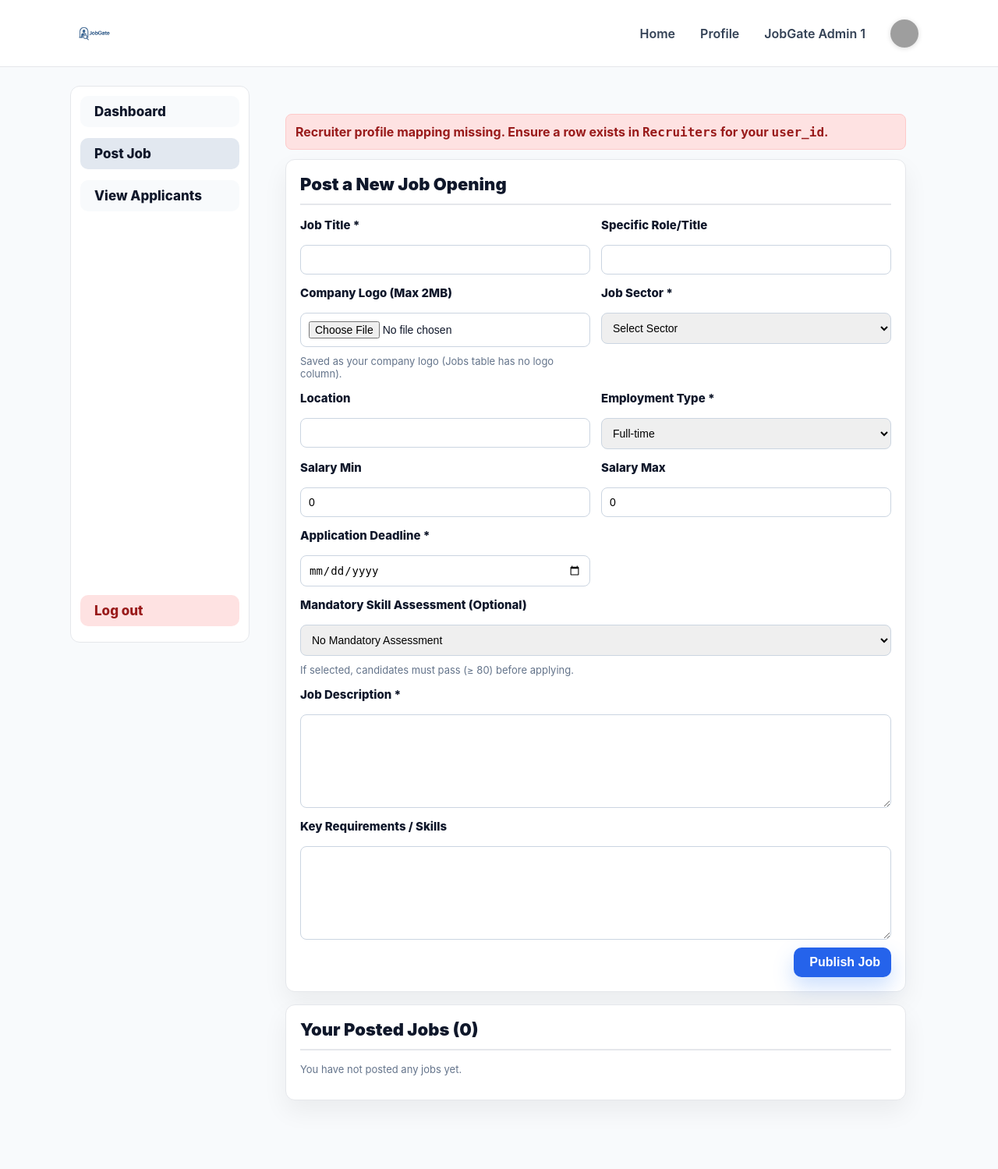
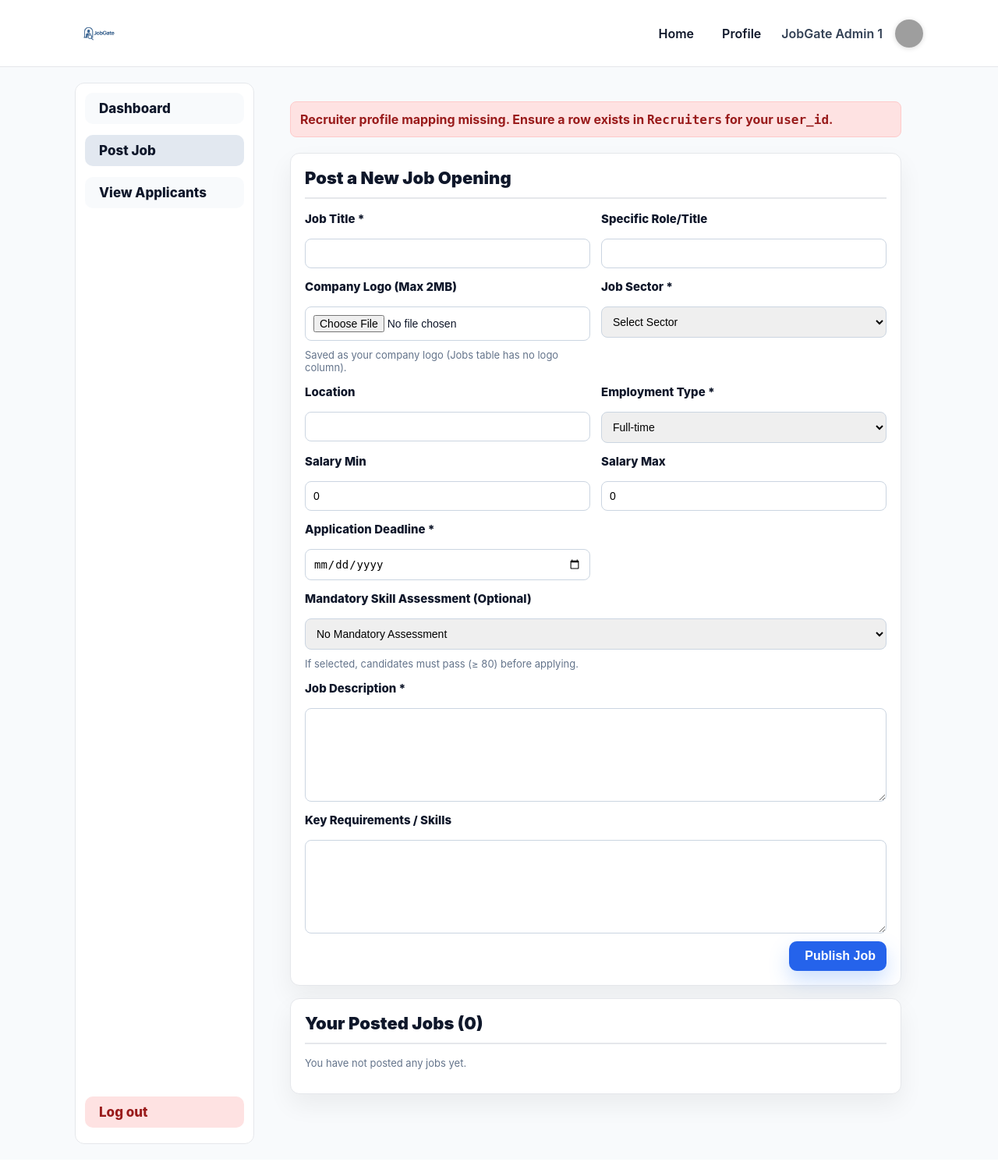
Before and after one commit to FoisalDev/JobGate, a PHP site: page /recruiter_profile.php in a window 1280 px wide. Shown: the whole page at 78% size. After the commit the page ends 1467 px from the top, so only its background shows below. Run offline with PHP 8.4, Linux system fonts and the light colour scheme; a user stored in the database is signed in; data comes from the database, SQL or seed files in the repository; some libraries are stand-ins or nearby versions; grey boxes are pictures that could not be loaded.

Commit message:
recruiter_profile job submit update

```diff
--- a/recruiter_profile.php
+++ b/recruiter_profile.php
@@ -1,15 +1,15 @@
 <?php
-// recruiter_profile.php — STRICT to jobgate.sql schema
+// recruiter_profile.php — STRICT to jobgate.sql + fixed navbar overlap
 require_once 'db_connect.php';
 session_start();
 
-/* DEV ERROR REPORTING (turn off in production) */
+/* DEV (turn off in prod) */
 ini_set('display_errors', 1);
 ini_set('display_startup_errors', 1);
 error_reporting(E_ALL);
 mysqli_report(MYSQLI_REPORT_ERROR | MYSQLI_REPORT_STRICT);
 
-/* Helper */
+/* Helpers */
 if (!function_exists('sanitize_input')) {
   function sanitize_input($v){ return trim(filter_var($v, FILTER_SANITIZE_FULL_SPECIAL_CHARS)); }
 }
@@ -35,6 +35,7 @@ $message_type = '';
 
 /* Map Users.user_id -> Recruiters.recruiter_id */
 $recruiter_id = null;
+$existing_logo = null;
 try {
   $stmt = $conn->prepare("SELECT recruiter_id, company_logo_url FROM Recruiters WHERE user_id = ?");
   $stmt->bind_param("s", $user_id);
@@ -50,12 +51,12 @@ try {
   $message_type = 'error';
 }
 
-/* POST: Create job (STRICT to schema) */
+/* POST: Create job (STRICT to jobgate.sql) */
 if ($_SERVER['REQUEST_METHOD'] === 'POST' && ( $_POST['action'] ?? '' ) === 'post_job') {
   try {
     if (!$recruiter_id) throw new Exception("No recruiter profile found for this user.");
 
-    // Optional: update recruiter company logo (since Jobs table has no logo column)
+    // Optional: update recruiter company logo (Jobs table has no logo column)
     if (!empty($_FILES['logo']['name']) && $_FILES['logo']['error'] === UPLOAD_ERR_OK) {
       $dir_fs  = __DIR__ . '/uploads/job_logos/';
       $dir_web = 'uploads/job_logos/';
@@ -78,6 +79,7 @@ if ($_SERVER['REQUEST_METHOD'] === 'POST' && ( $_POST['action'] ?? '' ) === 'pos
       $stUp = $conn->prepare("UPDATE Recruiters SET company_logo_url = ? WHERE recruiter_id = ?");
       $stUp->bind_param("ss", $logo_url, $recruiter_id);
       $stUp->execute(); $stUp->close();
+      $existing_logo = $logo_url;
     }
 
     // Inputs for Jobs (as per jobgate.sql)
@@ -152,7 +154,7 @@ try {
   $q->close();
 } catch (Throwable $e) {}
 
-/* History — use posted_at & application_deadline exactly as in schema */
+/* History — posted_at & application_deadline */
 $job_history = [];
 try {
   if ($recruiter_id) {
@@ -181,20 +183,40 @@ try {
   <link rel="stylesheet" href="recruiter_profile.css" />
   <script src="https://code.iconify.design/iconify-icon/2.1.0/iconify-icon.min.js"></script>
   <style>
-    .alert{padding:12px;border-radius:8px;margin:12px 0}
-    .alert-success{background:#dcfce7;color:#166534}
-    .alert-error{background:#fee2e2;color:#991b1b}
-    .topbar{display:flex;align-items:center;justify-content:center;padding:10px 16px;background:#fff;border-bottom:1px solid #e5e7eb}
-    .topbar-inner{max-width:1100px;width:100%;display:flex;align-items:center;justify-content:space-between}
-    .logo{height:40px}
-    .top-actions .tlink{margin-right:14px;color:#334155;font-weight:600;text-decoration:none}
-    .avatar{width:36px;height:36px;border-radius:9999px}
-    .layout{display:flex;max-width:1100px;margin:24px auto;gap:18px}
-    .sidebar{width:230px;background:#fff;border:1px solid #e5e7eb;border-radius:12px;padding:12px;height:max-content}
-    .sbtn{display:flex;align-items:center;gap:8px;padding:10px;border-radius:10px;color:#0f172a;text-decoration:none;border:0;background:#f8fafc;margin-bottom:8px}
-    .sbtn.active{background:#e2e8f0}
-    .sbtn.logout{background:#fee2e2;color:#991b1b}
-    .content{flex:1}
+    /* === FIXED, CONSISTENT NAVBAR === */
+    .topbar{
+      position: sticky; top:0; z-index: 2000;
+      background:#ffffff; border-bottom:1px solid #e5e7eb;
+    }
+    .topbar-inner{
+      max-width: 1120px; margin:0 auto; padding:10px 16px;
+      display:flex; align-items:center; justify-content:space-between; gap:16px;
+      pointer-events: auto;
+    }
+    .brand{ display:flex; align-items:center; text-decoration:none }
+    .logo{ height:40px; display:block }
+    .top-actions{ display:flex; align-items:center; gap:16px }
+    .tlink{
+      display:inline-block; padding:8px 10px; border-radius:8px;
+      color:#0f172a; text-decoration:none; font-weight:600;
+    }
+    .tlink:hover{ background:#f1f5f9 }
+    .user-name{ color:#334155; font-weight:600 }
+    .avatar{ width:36px; height:36px; border-radius:9999px; display:block }
+
+    /* Layout: ensure sidebar never overlaps topbar */
+    .layout{ max-width:1120px; margin:20px auto; padding:0 16px; display:flex; gap:18px; position: relative; z-index: 1; }
+    .sidebar{
+      width:230px; background:#fff; border:1px solid #e5e7eb; border-radius:12px; padding:12px;
+      position: sticky; top:72px; z-index: 1;  /* LOWER than topbar (2000) */
+    }
+    .sbtn{ display:flex; align-items:center; gap:8px; padding:10px; border-radius:10px;
+           color:#0f172a; text-decoration:none; border:0; background:#f8fafc; margin-bottom:8px }
+    .sbtn.active{ background:#e2e8f0 }
+    .sbtn.logout{ background:#fee2e2; color:#991b1b }
+    .content{ flex:1 }
+
+    /* Cards */
     .profile-head{background:#fff;border:1px solid #e5e7eb;border-radius:12px;padding:18px;margin-bottom:16px}
     .job-post-card,.history-card{background:#fff;border:1px solid #e5e7eb;border-radius:12px;padding:18px;margin-bottom:16px}
     .form-grid{display:grid;grid-template-columns:repeat(2,minmax(0,1fr));gap:14px}
@@ -207,17 +229,22 @@ try {
     .history-item{display:flex;align-items:center;justify-content:space-between;border:1px solid #e5e7eb;border-radius:10px;padding:12px}
     .job-title{font-weight:700}
     .text-muted{color:#64748b}
+
+    /* Prevent any accidental overlay clicks */
+    header.topbar, header.topbar * { pointer-events: auto; }
   </style>
 </head>
 <body>
-  <!-- Top bar -->
+  <!-- Top bar (same structure as other pages) -->
   <header class="topbar">
     <div class="topbar-inner">
-      <img src="./JobGate_logo.png" alt="JobGate" class="logo" />
-      <nav class="top-actions">
+      <a href="home.php" class="brand">
+        <img src="./JobGate_logo.png" alt="JobGate" class="logo" />
+      </a>
+      <nav class="top-actions" aria-label="Top navigation">
         <a href="home.php" class="tlink">Home</a>
         <a href="recruiter_profile.php" class="tlink">Profile</a>
-        <span class="tlink"><?php echo htmlspecialchars($full_name); ?></span>
+        <span class="user-name"><?php echo htmlspecialchars($full_name); ?></span>
         <img src="./avatar_placeholder.jpg" class="avatar" alt="User avatar" />
       </nav>
     </div>
@@ -254,7 +281,7 @@ try {
         <div class="alert alert-error">Recruiter profile mapping missing. Ensure a row exists in <code>Recruiters</code> for your <code>user_id</code>.</div>
       <?php endif; ?>
 
-      <!-- Job Posting Form (STRICT to schema) -->
+      <!-- Job Posting Form -->
       <section class="job-post-card">
         <h3 class="card-title">Post a New Job Opening</h3>
         <form method="POST" action="recruiter_profile.php" enctype="multipart/form-data">
@@ -300,7 +327,7 @@ try {
               <input type="text" id="location" name="location" value="<?php echo isset($_POST['location'])?htmlspecialchars($_POST['location']):''; ?>">
             </div>
 
-            <!-- Employment Type (ENUM) -->
+            <!-- Employment Type -->
             <div class="form-group">
               <label for="type">Employment Type *</label>
               <select id="type" name="type" required>
@@ -326,7 +353,7 @@ try {
               <input type="number" id="salary_max" name="salary_max" min="0" step="100" value="<?php echo isset($_POST['salary_max'])?htmlspecialchars($_POST['salary_max']):'0'; ?>">
             </div>
 
-            <!-- Application Deadline (NOT NULL) -->
+            <!-- Application Deadline -->
             <div class="form-group">
               <label for="application_deadline">Application Deadline *</label>
               <input type="date" id="application_deadline" name="application_deadline" required
```
Also changed, not shown: uploads/job_logos/12b749c5-1761-4e4e-a051-13b81757ebd2.jpg (added).
